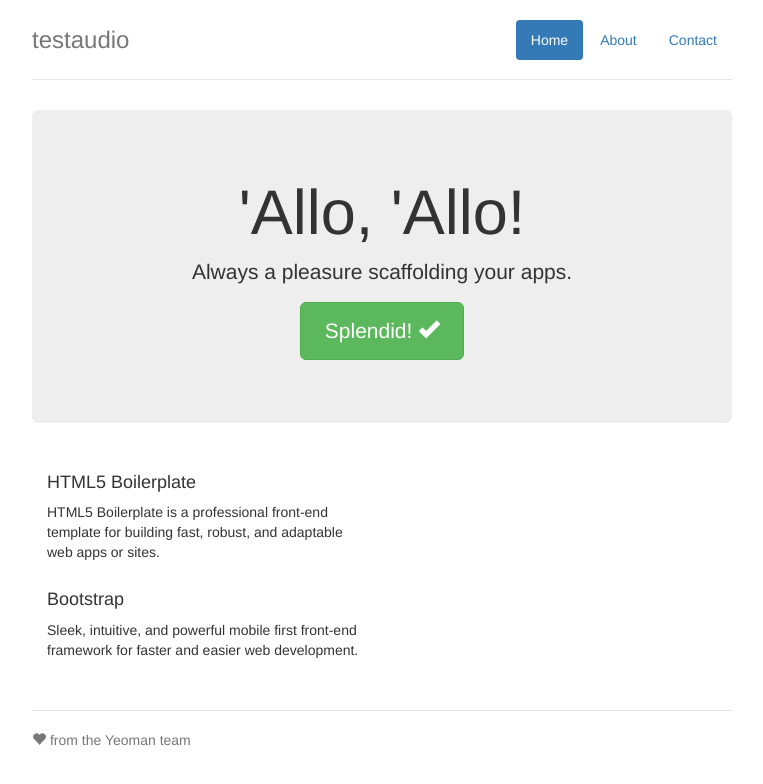
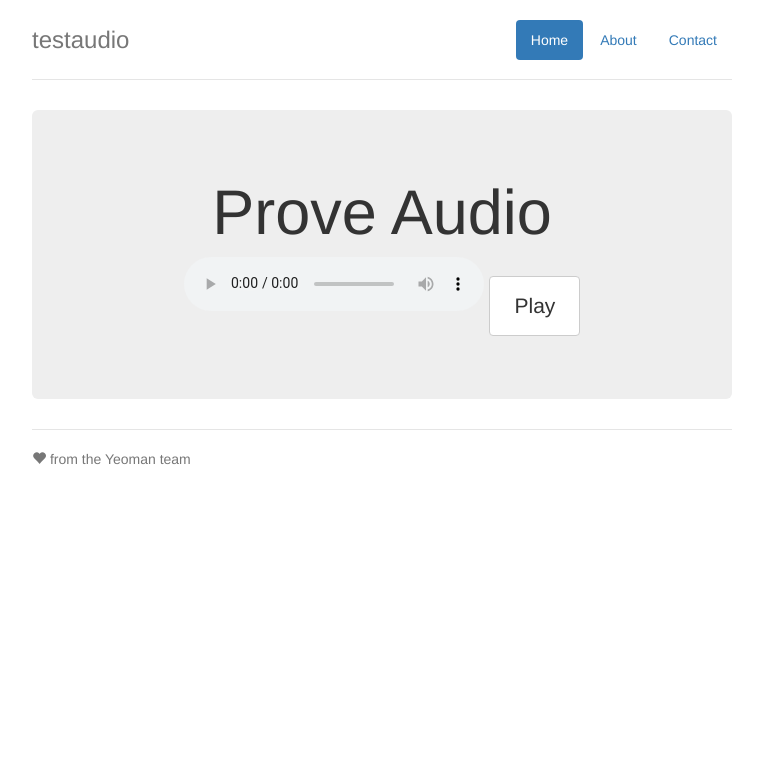
Before and after one commit to unimi-ctu/AudioTest, a website: page app/index.html in a window 1280 px wide. Shown: the whole page, without its empty margins (258-1021 px from the left). Drawn offline with nearby package versions, Linux system fonts and the light colour scheme; files that its build step writes are made by us from their sources.

Commit message:
aggiunto mp3 e player

```diff
--- a/app/index.html
+++ b/app/index.html
@@ -33,23 +33,12 @@
       </div>
 
       <div class="jumbotron">
-        <h1>'Allo, 'Allo!</h1>
-        <p class="lead">Always a pleasure scaffolding your apps.</p>
-        <p><a class="btn btn-lg btn-success" href="#">Splendid! <span class="glyphicon glyphicon-ok"></span></a></p>
-      </div>
+        <h1>Prove Audio</h1>
+        <p class="lead">
+          <audio id="player" src="Ending_Satellites_-_06_-_A_floating_point.mp3" controls></audio>
+          <button class="btn btn-default" id="play">Play</button>
 
-      <div class="row marketing">
-        <div class="col-lg-6">
-          <h4>HTML5 Boilerplate</h4>
-          <p>HTML5 Boilerplate is a professional front-end template for building fast, robust, and adaptable web apps or sites.</p>
-
-
-
-          <h4>Bootstrap</h4>
-          <p>Sleek, intuitive, and powerful mobile first front-end framework for faster and easier web development.</p>
-
-
-        </div>
+        </p>
       </div>
 
       <div class="footer">
@@ -93,5 +82,11 @@
         <!-- build:js({app,.tmp}) scripts/main.js -->
         <script src="scripts/main.js"></script>
         <!-- endbuild -->
+
+        <script>
+          $('#play').click(function() {
+            $('#player')[0].play();
+          });
+        </script>
 </body>
 </html>
```
Also changed, not shown: 1 other file.
